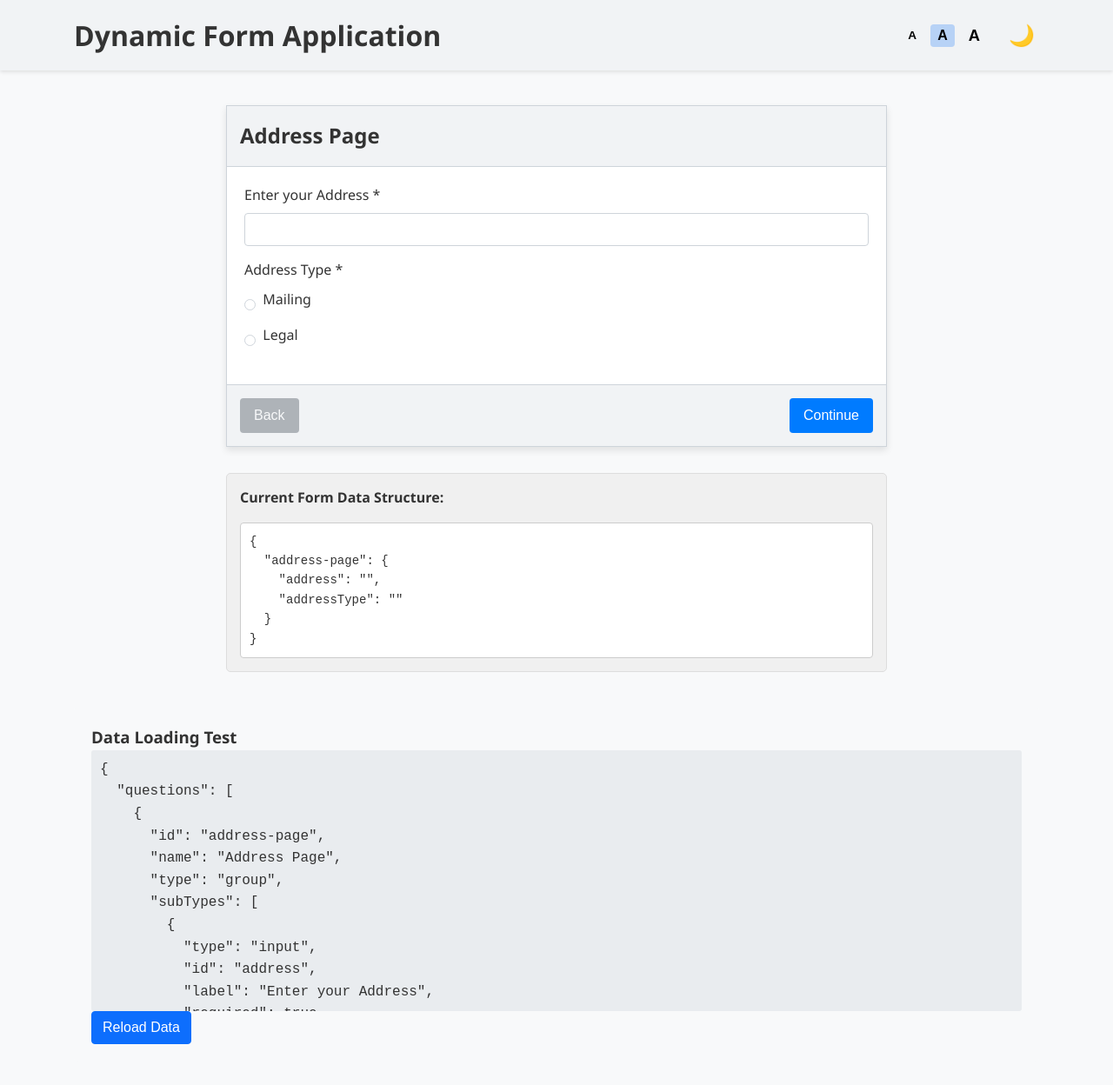
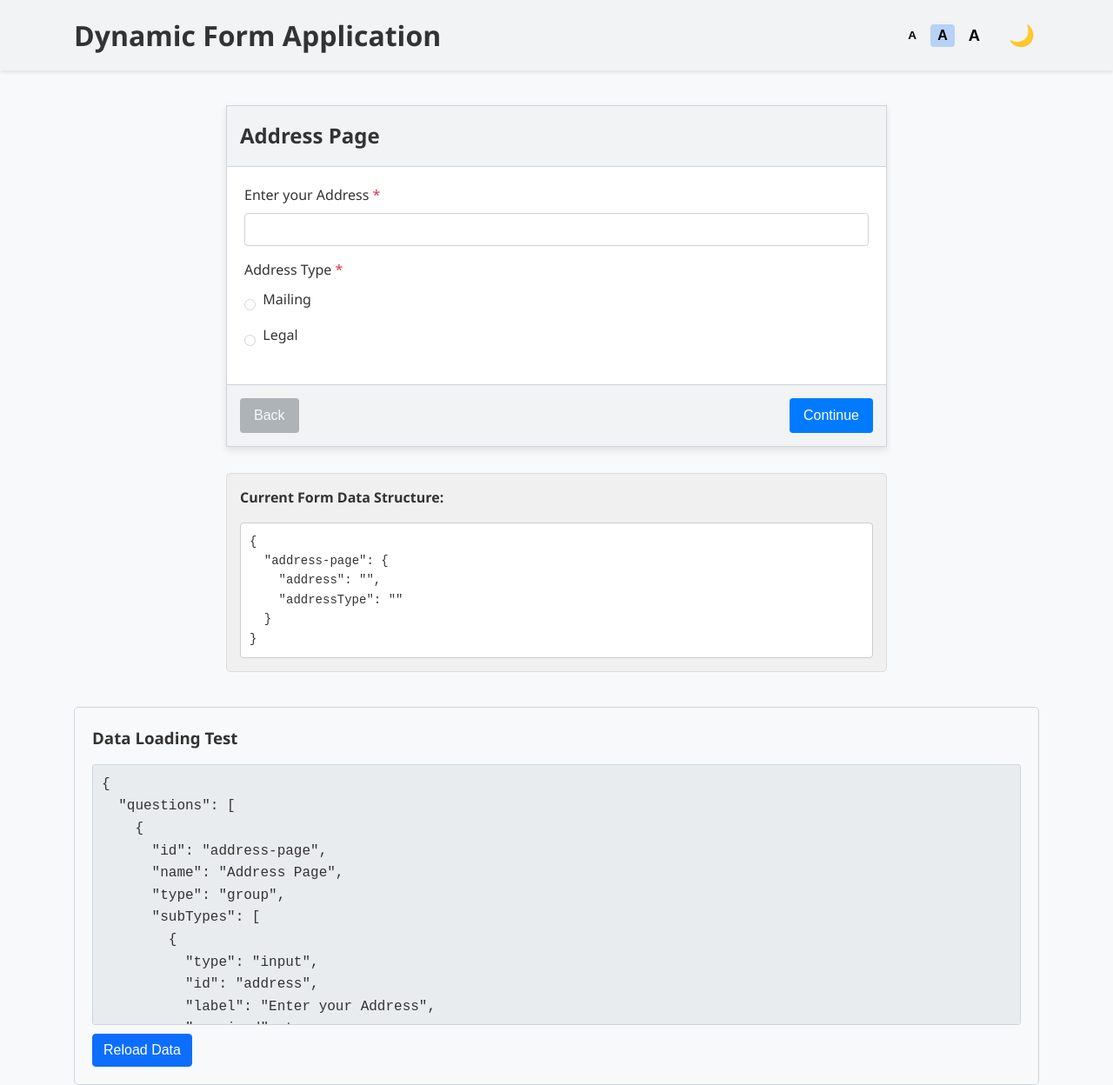
Before and after one commit to awgibson/dynamic-angular-form, an Angular app: page /form/address-page in a window 1280 px wide. Shown: the whole page at 87% size. Before the commit the page ends 1221 px from the top, so only its background shows below. Built offline with nearby package versions, Linux system fonts and the light colour scheme.

Commit message:
Fix: Improve dark mode UI readability and contrast

```diff
--- a/src/app/debug-data.component.ts
+++ b/src/app/debug-data.component.ts
@@ -15,16 +15,28 @@ import { HttpClient } from '@angular/common/http';
   styles: [`
     .debug-container {
       padding: 20px;
-      background-color: #f8f9fa;
+      background-color: var(--debug-bg-color, #f8f9fa);
       border-radius: 5px;
       margin-top: 20px;
+      border: 1px solid var(--border-color, #ced4da);
+      transition: background-color 0.3s ease, border-color 0.3s ease;
+      color: var(--text-color, #333333);
     }
     pre {
-      background-color: #e9ecef;
+      background-color: var(--debug-code-bg-color, #e9ecef);
       padding: 10px;
       border-radius: 3px;
       max-height: 300px;
       overflow: auto;
+      color: var(--text-color, #333333);
+      border: 1px solid var(--border-color, #ced4da);
+    }
+    button {
+      margin-top: 10px;
+    }
+    h3 {
+      margin-bottom: 15px;
+      color: var(--text-color, #333333);
     }
   `]
 })
--- a/src/app/features/dynamic-form/dynamic-form.component.scss
+++ b/src/app/features/dynamic-form/dynamic-form.component.scss
@@ -5,11 +5,11 @@
 }
 
 .card {
-  box-shadow: 0 4px 8px rgba(0, 0, 0, 0.1);
+  box-shadow: 0 4px 8px var(--shadow-color, rgba(0, 0, 0, 0.1));
   margin-bottom: 20px;
   background-color: var(--card-bg-color, #ffffff);
   border: 1px solid var(--border-color, #ced4da);
-  transition: background-color 0.3s ease, border-color 0.3s ease;
+  transition: background-color 0.3s ease, border-color 0.3s ease, box-shadow 0.3s ease;
 }
 
 .card-header {
--- a/src/styles.scss
+++ b/src/styles.scss
@@ -20,6 +20,9 @@
   --active-bg-color: rgba(13, 110, 253, 0.25);
   --header-bg-color: #f1f3f5;
   --error-color: #dc3545;
+  --debug-bg-color: #f8f9fa;
+  --debug-code-bg-color: #e9ecef;
+  --shadow-color: rgba(0, 0, 0, 0.1);
 }
 
 /* Dark theme */
@@ -38,6 +41,9 @@
   --active-bg-color: rgba(61, 139, 253, 0.25);
   --header-bg-color: #2d2d2d;
   --error-color: #e74c3c;
+  --debug-bg-color: #2c2c2c;
+  --debug-code-bg-color: #333333;
+  --shadow-color: rgba(0, 0, 0, 0.5);
 }
 
 * {
@@ -89,6 +95,42 @@ body {
   background-size: contain;
   border: 1px solid var(--border-color);
   appearance: none;
+}
+
+/* Additional form elements for better dark mode support */
+.btn-primary {
+  background-color: var(--primary-color);
+  border-color: var(--primary-color);
+  color: #fff;
+}
+
+.btn-primary:hover {
+  background-color: var(--primary-hover-color);
+  border-color: var(--primary-hover-color);
+}
+
+.alert-danger {
+  background-color: rgba(220, 53, 69, 0.1);
+  color: var(--error-color);
+  border-color: rgba(220, 53, 69, 0.2);
+}
+
+.text-danger {
+  color: var(--error-color) !important;
+}
+
+/* Improve validation errors */
+.invalid-feedback {
+  color: var(--error-color);
+}
+
+/* Improve code display */
+pre, code {
+  background-color: var(--debug-code-bg-color);
+  color: var(--text-color);
+  border: 1px solid var(--border-color);
+  border-radius: 4px;
+  padding: 0.5rem;
 }
 
 .form-check-input[type="checkbox"] {
```
